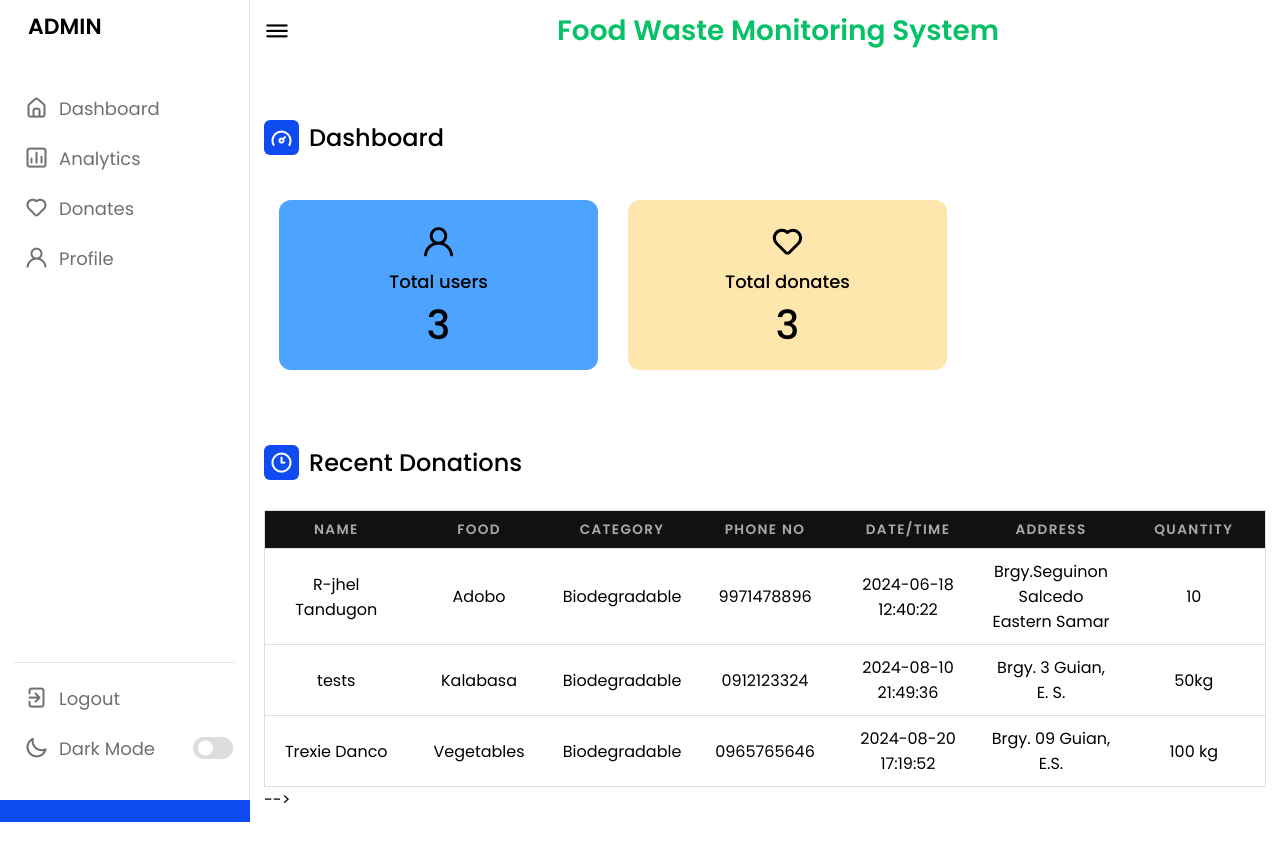
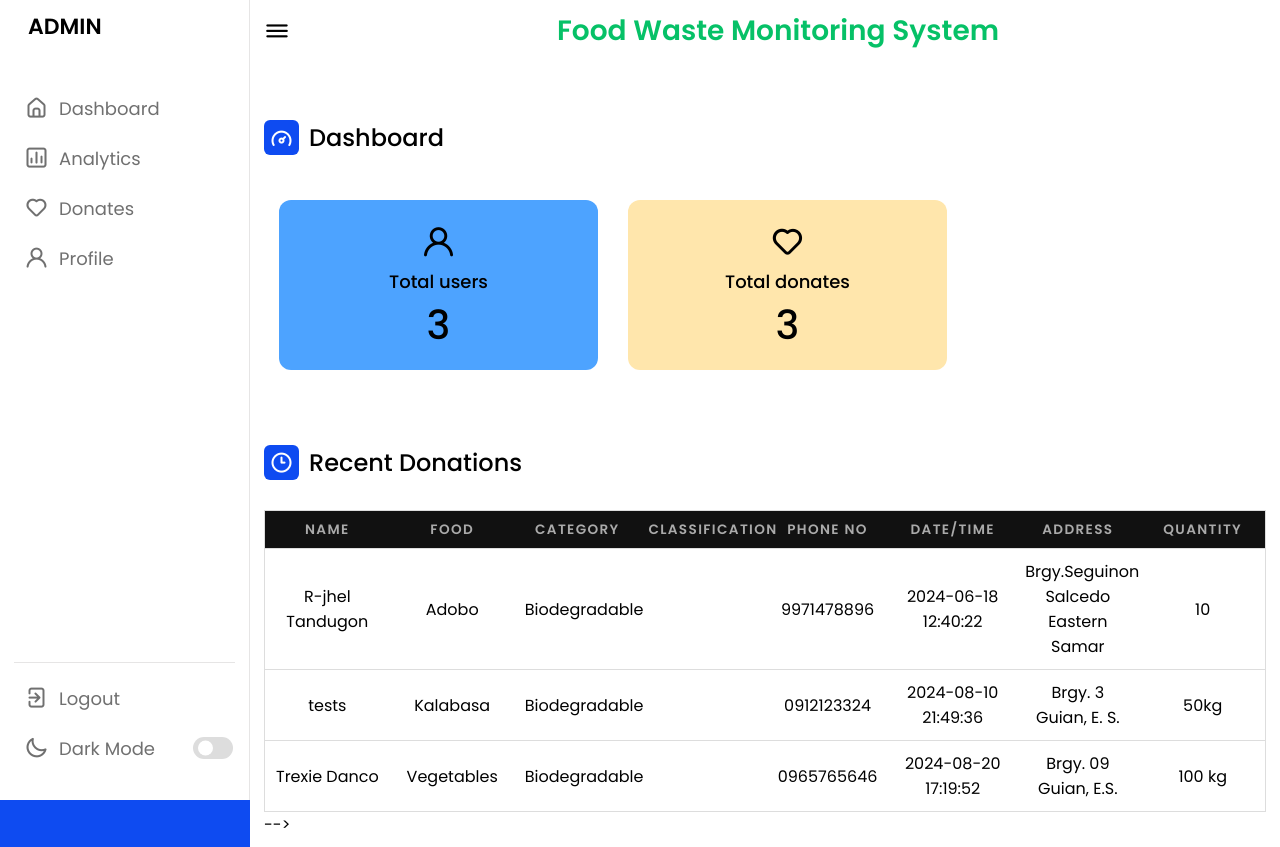
Before and after one commit to r-jheltandugon/Food-Waste-Monitoring-System, a PHP site: page /admin/admin.php in a window 1280 px wide. Before the commit the page ends 822 px from the top, so only its background shows below. Run offline with PHP 8.4, Linux system fonts and the light colour scheme; a user stored in the database is signed in; data comes from the database, SQL or seed files in the repository; data that the repository does not hold is empty.

Commit message:
Add classification

```diff
--- a/admin/admin.php
+++ b/admin/admin.php
@@ -162,6 +162,7 @@ while ($row = mysqli_fetch_assoc($result)) {
             <th >Name</th>
             <th>food</th>
             <th>Category</th>
+            <th>Classification</th>
             <th>phone no</th>
             <th>date/time</th>
             <th>address</th>
@@ -185,6 +186,7 @@ while ($row = mysqli_fetch_assoc($result)) {
                         <td data-label=\"name\">".$row['name']."</td>
                         <td data-label=\"food\">".$row['food']."</td>
                         <td data-label=\"category\">".$row['category']."</td>
+                        <td data-label=\"classification\">".$row['classification']."</td>
                         <td data-label=\"phoneno\">".$row['phoneno']."</td>
                         <td data-label=\"date\">".$row['date']."</td>
                         <td data-label=\"Address\">".$row['address']."</td>
```
